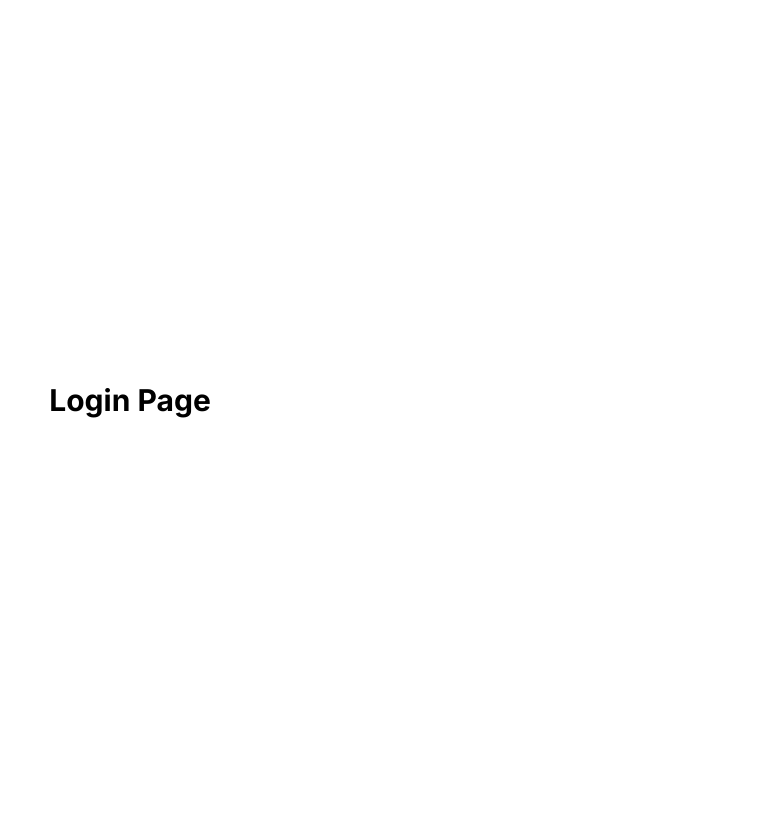
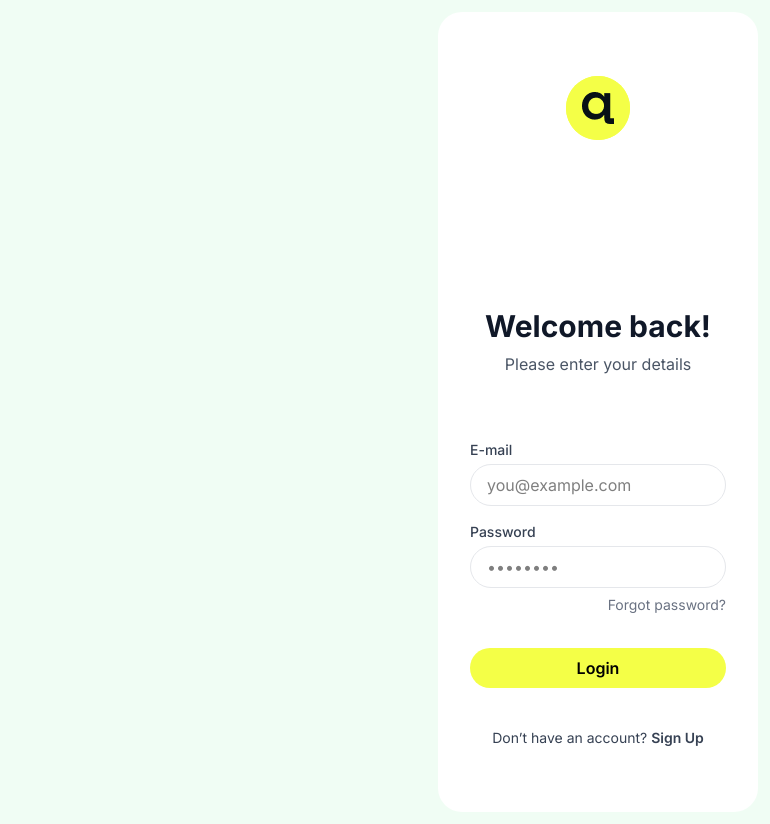
Before and after one commit to Zagrab/auction-bay-frontend, a React (Vite) app: page /login in a window 1280 px wide. Shown: the whole page, without its empty margins (510-1280 px from the left). Before the commit the page ends 800 px from the top, so only its background shows below. Built offline with nearby package versions, Linux system fonts and the light colour scheme.

Commit message:
login design

```diff
--- a/package.json
+++ b/package.json
@@ -11,6 +11,7 @@
   },
   "dependencies": {
     "@tailwindcss/vite": "^4.1.5",
+    "axios": "^1.9.0",
     "mobx-react": "^9.2.0",
     "react": "^19.1.0",
     "react-dom": "^19.1.0",
--- a/src/pages/LoginPage/index.tsx
+++ b/src/pages/LoginPage/index.tsx
@@ -1,8 +1,76 @@
+// src/pages/LoginPage/index.tsx
 import React from 'react'
+import logo from '../../assets/images/logo.png'
+import { Button } from '../../components/common/Button'
+import { Link } from 'react-router-dom'
 
-export const LoginPage: React.FC = () => (
-  <div className="min-h-screen flex items-center justify-center">
-    <h1 className="text-3xl font-bold">Login Page</h1>
+const LoginPage: React.FC = () => (
+  <div className="min-h-screen flex bg-green-50">
+    {/* Left (2/3 width) */}
+    <div className="flex-1" />
+
+    {/* Right (1/3 width) */}
+    <div className="w-1/4 min-h-screen bg-white rounded-3xl m-3 pt-16 px-8 pb-8 flex flex-col">
+      <div className="w-16 h-16 bg-[#F4FF47] rounded-full flex items-center justify-center mb-6 mx-auto">
+        <img src={logo} alt="Logo" />
+      </div>
+
+      {/* Title & subtitle */}
+      <h1 className="text-3xl font-bold text-gray-900 text-center mb-2 mt-36">
+        Welcome back!
+      </h1>
+      <p className="text-base font-light text-gray-600 text-center mb-8">
+        Please enter your details
+      </p>
+
+      {/* Form */}
+      <form className="space-y-6 flex-1 flex flex-col justify-between mt-8">
+        <div className="space-y-4">
+          <div>
+            <label className="block text-sm font-medium text-gray-700 mb-1">
+              E-mail
+            </label>
+            <input
+              type="email"
+              placeholder="you@example.com"
+              className="w-full border border-gray-200 rounded-full px-4 py-2 focus:outline-none focus:ring-2 focus:ring-[#F4FF47]"
+            />
+          </div>
+          <div>
+            <label className="block text-sm font-medium text-gray-700 mb-1">
+              Password
+            </label>
+            <div className="relative">
+              <input
+                type="password"
+                placeholder="••••••••"
+                className="w-full border border-gray-200 rounded-full px-4 py-2 focus:outline-none focus:ring-2 focus:ring-[#F4FF47]"
+              />
+            </div>
+            <div className="text-right mt-1">
+              <Link to="/forgot" className="text-sm text-gray-500 hover:underline">
+                Forgot password?
+              </Link>
+            </div>
+          </div>
+          <Button
+            type="submit"
+            variant="highlight"
+            className="w-full h-[40px] rounded-2xl font-medium text-base leading-6 mt-4"
+          >
+            Login
+          </Button>
+        </div>
+      </form>
+
+      {/* Sign up link */}
+      <p className="text-center text-sm text-gray-700 mt-6 mb-8">
+        Don’t have an account?{' '}
+        <Link to="/register" className="font-semibold hover:underline">
+          Sign Up
+        </Link>
+      </p>
+    </div>
   </div>
 )
 
```
Also changed, not shown: src/services/api.ts (added), 1 other file (tests, documents, lock files or other folders).
